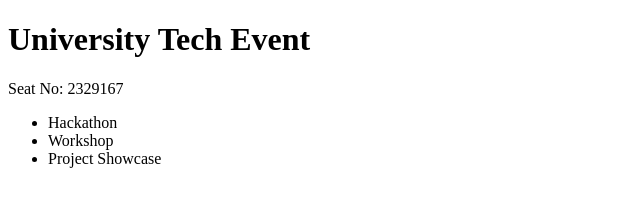
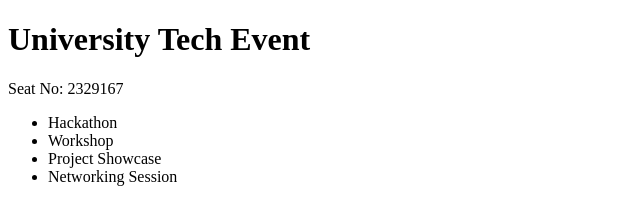
Before and after one commit to muqeeba8004/devops-b-2329167, a plain HTML site: page site/index.html in a window 1280 px wide. Shown: the whole page, without its empty margins (0-640 px from the left). Drawn offline with Linux system fonts and the light colour scheme.

Commit message:
Add fourth activity

```diff
--- a/site/index.html
+++ b/site/index.html
@@ -8,6 +8,7 @@
     <li>Hackathon</li>
     <li>Workshop</li>
     <li>Project Showcase</li>
+    <li>Networking Session</li>
   </ul>
 </body>
 </html>
```
Also changed, not shown: 1 other file.
